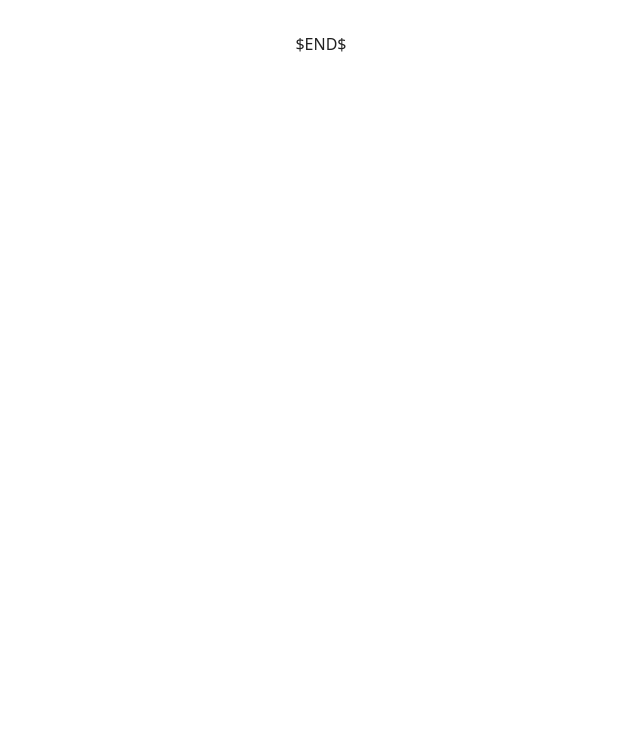
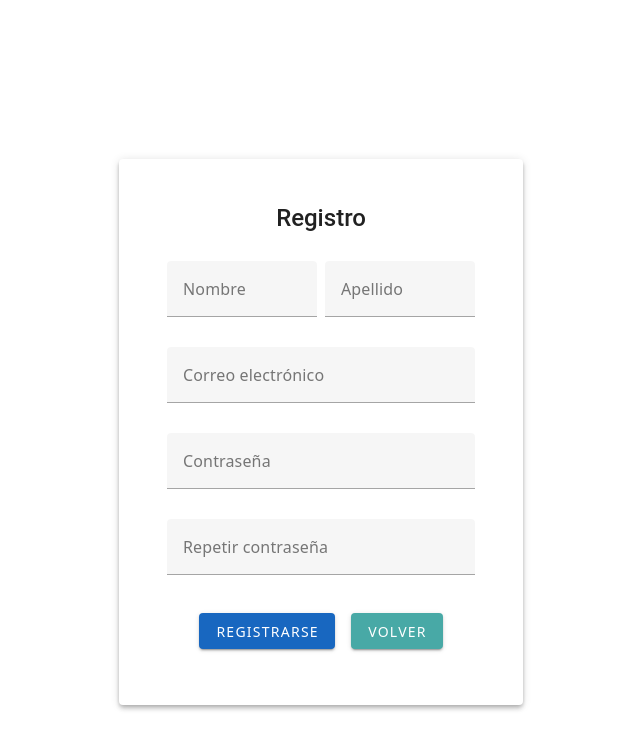
Before and after one commit to wlrojas/sanitas, a Vue app in the folder frontend/sanitas/: page /registro in a window 1280 px wide. Shown: the top 750 px of the page, without its empty margins (319-959 px from the left). Built offline with nearby package versions, Linux system fonts and the light colour scheme.

Commit message:
Registro y menu principal frontend añadido

```diff
--- a/frontend/sanitas/src/router/index.js
+++ b/frontend/sanitas/src/router/index.js
@@ -4,13 +4,15 @@ import IniciarSesion from '../views/IniciarSesion.vue'
 import Registro from '../views/Registro.vue'
 import Busqueda from '../views/Busqueda.vue'
 import Perfil from '../views/Perfil.vue'
+import MenuPrincipal from '@/views/MenuPrincipal.vue';
 
 const routes = [
     { path: '/', component: Inicio },
     { path: '/login', component: IniciarSesion },
     { path: '/registro', component: Registro },
     { path: '/busqueda', component: Busqueda, meta: {requiereAuth: false} },
-    { path: '/pefil/:id', component: Perfil, meta: { requiereAuth: false } },
+    { path: '/perfil/:id', component: Perfil, meta: { requiereAuth: false } },
+    { path: '/menu', component: MenuPrincipal, meta: { requiereAuth: false } },
 ]
 
 const router = createRouter({
--- a/frontend/sanitas/src/views/Inicio.vue
+++ b/frontend/sanitas/src/views/Inicio.vue
@@ -17,7 +17,7 @@
           <v-btn color="primary" class="ma-2" @click="$router.push('/login')">
             Iniciar sesión
           </v-btn>
-          <v-btn color="secondary" outlined class="ma-2" @click="$router.push('/register')">
+          <v-btn color="secondary" outlined class="ma-2" @click="$router.push('/registro')">
             Registrarse
           </v-btn>
         </v-col>
--- /dev/null
+++ b/frontend/sanitas/src/views/MenuPrincipal.vue
@@ -0,0 +1,39 @@
+<script setup>
+</script>
+
+<template>
+  <v-container class="fill-height pa-8" fluid>
+    <v-row class="d-flex align-center justify-center fill-height">
+      <v-col cols="12" md="8" lg="6">
+        <!--Botones para Moverse entre paginas o cerrar sesion-->
+        <v-card elevation="4" class="pa-8">
+          <v-card-title class="justify-center text-h5 mb-4">
+            Menu Principal
+          </v-card-title>
+          <v-card-text>
+            <v-row dense>
+              <v-col cols="12">
+                <v-btn block color="primary" class="ma-2" @click="$router.push('/busqueda')">
+                  Busqueda de Especialista
+                </v-btn>
+              </v-col>
+              <v-col cols="12">
+                <!--Se le pasa una ID temporal para lograr moverse entre paginas-->
+                <v-btn block color="primary" class="ma-2" @click="$router.push('/perfil/1')">
+                  Perfil personal
+                </v-btn>
+              </v-col>
+              <v-col cols="12">
+                <v-btn block color="secondary" class="ma-2" @click="$router.push('/')">
+                  Salir
+                </v-btn>
+              </v-col>
+            </v-row>
+          </v-card-text>
+        </v-card>
+      </v-col>
+    </v-row>
+  </v-container>
+</template>
+
+<style scoped></style>
--- a/frontend/sanitas/src/views/Registro.vue
+++ b/frontend/sanitas/src/views/Registro.vue
@@ -1,11 +1,59 @@
 <script setup>
+import { ref } from 'vue'
+
+const name = ref('')
+const lastName = ref('')
+const email = ref('')
+const password = ref('')
+const passwordVerify = ref('')
 
 </script>
 
 <template>
-  $END$
+  <v-container class="fill-height pa-8" fluid>
+    <v-row class="d-flex align-center justify-center fill-height">
+      <v-col cols="12" md="8" lg="6">
+        <!--Formulario de Registro de usuario-->
+        <v-card elevation="4" class="pa-8">
+          <v-card-title class="justify-center text-h5 mb-4">
+            Registro
+          </v-card-title>
+          <v-card-text>
+            <v-row dense>
+              <v-col cols="12" sm="6">
+                <v-text-field v-model="name" label="Nombre" type="text" required outlined />
+              </v-col>
+
+              <v-col cols="12" sm="6">
+                <v-text-field v-model="lastName" label="Apellido" type="text" required outlined />
+              </v-col>
+
+              <v-col cols="12">
+                <v-text-field v-model="email" label="Correo electrónico" type="email" required outlined />
+              </v-col>
+
+              <v-col cols="12">
+                <v-text-field v-model="password" label="Contraseña" type="password" required outlined />
+              </v-col>
+
+              <v-col cols="12">
+                <v-text-field v-model="passwordVerify" label="Repetir contraseña" type="password" required outlined />
+              </v-col>
+              <!--Botones para confirmar el registro o para cancelar y volver -->
+              <v-col cols="12" class="d-flex justify-center">
+                <v-btn type="submit" color="primary" class="ma-2" @click="$router.push('/')">
+                  Registrarse
+                </v-btn>
+                <v-btn color="secondary" outlined class="ma-2" @click="$router.push('/')">
+                  Volver
+                </v-btn>
+              </v-col>
+            </v-row>
+          </v-card-text>
+        </v-card>
+      </v-col>
+    </v-row>
+  </v-container>
 </template>
 
-<style scoped>
-
-</style>
+<style scoped></style>
```
